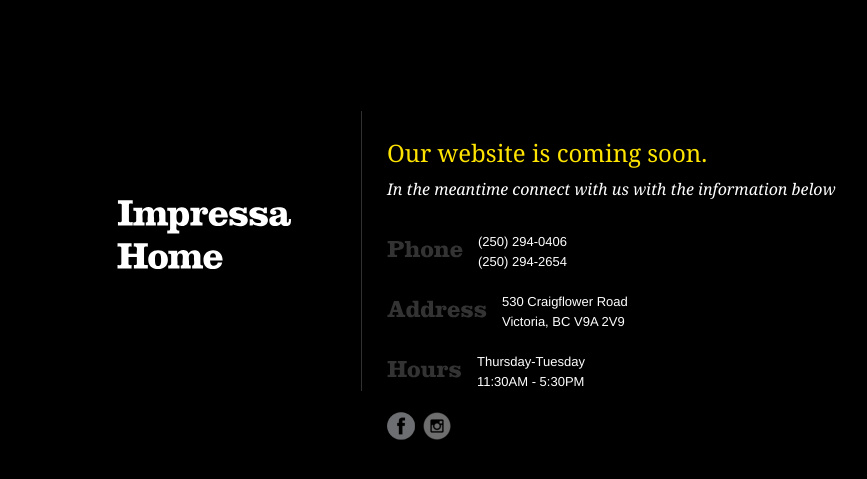
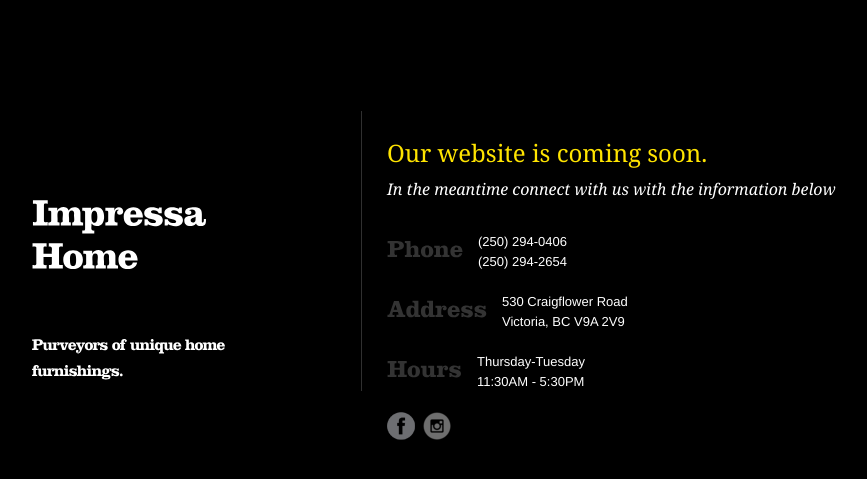
Before and after one commit to DanSparkes/ImpressaComingSoonDocker, a Flask app: page / in a window 1280 px wide. Shown: the part 149-628 px from the top of the page, without its empty margins (158-1025 px from the left). Run offline with Flask 2, Linux system fonts and the light colour scheme; some libraries are stand-ins or nearby versions.

Commit message:
Changed page title and added small description

```diff
--- a/app/static/tools/style.css
+++ b/app/static/tools/style.css
@@ -90,9 +90,9 @@ position: relative;
 width: 100%;
 }
 
-.css-el-4000 h1{
+/*.css-el-4000 h1{
 right: 0;
-}
+}*/
 
 h1{
 padding: 12px 70px 12px 20px;
@@ -107,6 +107,19 @@ font-size: 38px;
 
 h1 cufon{
 margin-bottom: -4px;
+}
+
+.description{
+padding: 12px 70px 12px 20px;
+position: absolute;
+text-align:left;
+top: 75%;
+float: left;
+color: #fff;
+letter-spacing: -1px;
+font-size: 16px;
+line-height: 26px;
+font-style: italic;
 }
 
 h3{
--- a/app/templates/index.html
+++ b/app/templates/index.html
@@ -6,7 +6,7 @@
 <meta name="viewport" content="width=device-width, initial-scale=1">
 <meta http-equiv="X-UA-Compatible" content="IE=edge,chrome=1">
 <meta name="HandheldFriendly" content="true">
-<title>Coming Soon</title>
+<title>Impressa Home</title>
 <link rel="shortcut icon" href="favicon.ico" type="image/x-icon" />
 <link href="{{ url_for('static', filename='tools/style.css') }}" rel="stylesheet" type="text/css" />
 <link href="{{ url_for('static', filename='tools/960.css') }}" rel="stylesheet" type="text/css" />
@@ -41,7 +41,10 @@
 <body>
 <div id="shim"></div>
 <div id="content">
-    <div class="logo_box"><h1>Impressa<br/>Home</h1></div>
+    <div class="logo_box">
+      <h1>Impressa<br/>Home</h1>
+      <h3 class="description"><span>Purveyors of unique home furnishings.</span></h3>
+    </div>
     <div class="main_box">
         <h2>Our website is coming soon.<br/><span>In the meantime connect with us with the information below</span></h2>
 
```
